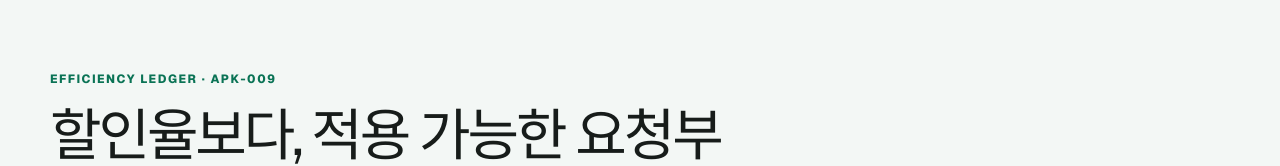
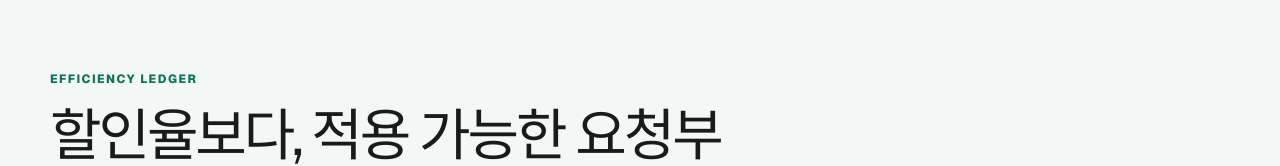
Before and after one commit to maxtop9843-byte/ai-pickkit, a Next.js app: page /batch-cache-simulator in a window 1280 px wide. Shown: the part 440-606 px from the top of the page. Built offline with nearby package versions, Linux system fonts and the light colour scheme.

Commit message:
fix(UX-002B): 절감 시뮬레이터 공개 UI 내부 ID 제거

```diff
--- a/src/components/savings-simulator.tsx
+++ b/src/components/savings-simulator.tsx
@@ -70,7 +70,7 @@ export default function SavingsSimulator() {
     >
       <div className="savings-heading">
         <div>
-          <p className="section-kicker">EFFICIENCY LEDGER · APK-009</p>
+          <p className="section-kicker">EFFICIENCY LEDGER</p>
           <h2 id="savings-title">할인율보다, 적용 가능한 요청부터 보세요</h2>
         </div>
         <p>
```
